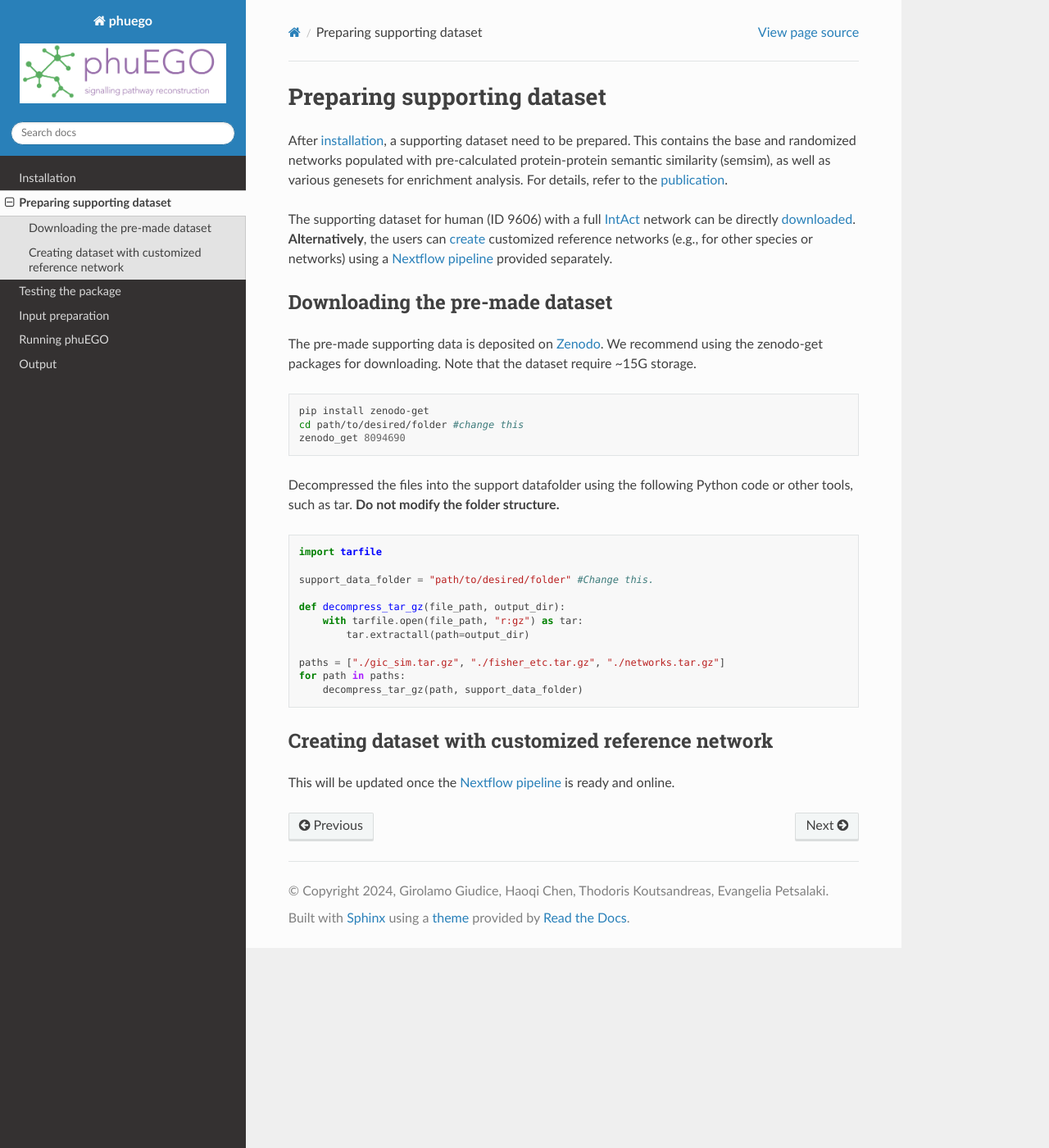
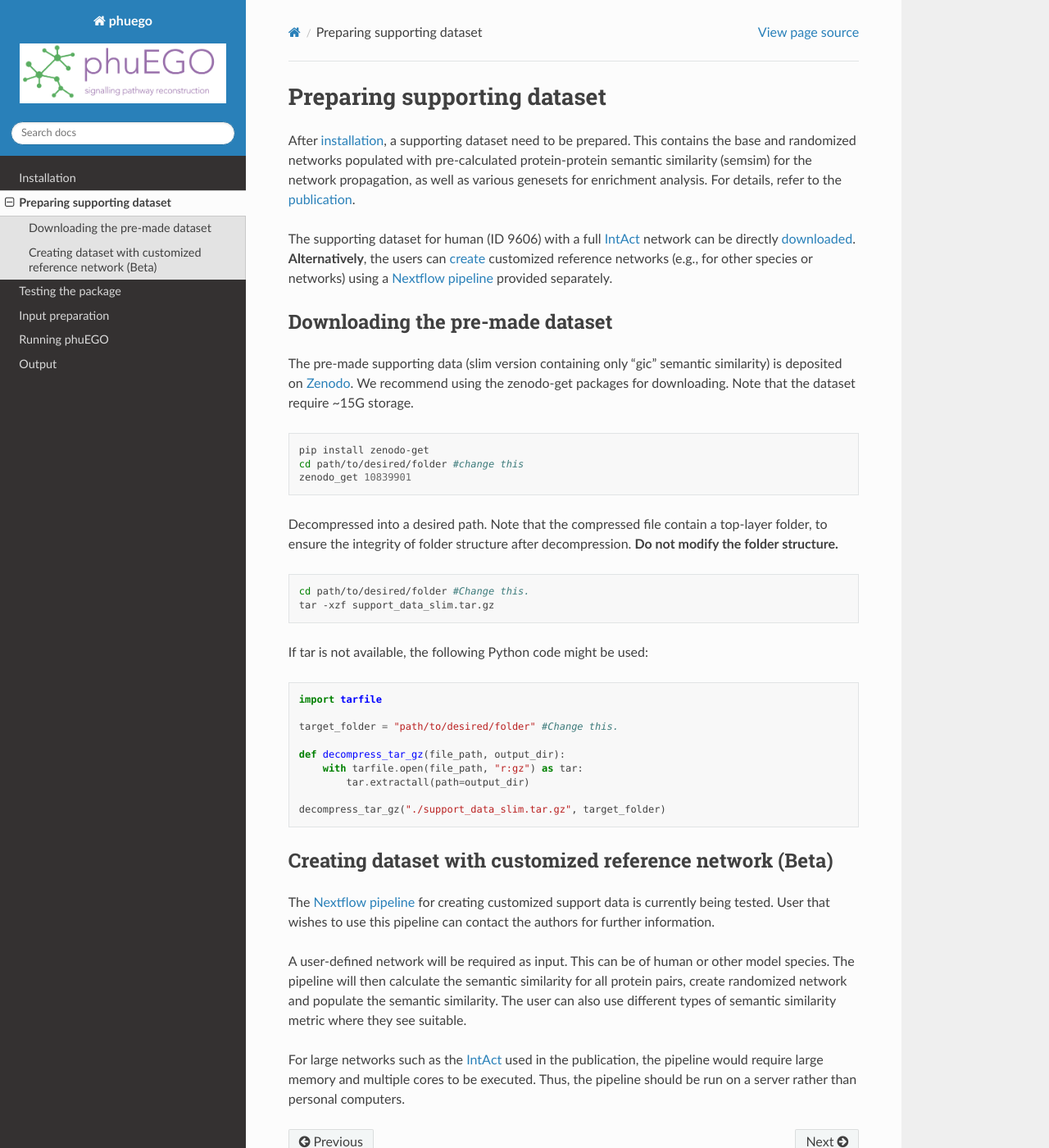
Before and after one commit to haoqichen20/phuego, a Sphinx documentation site: the page built from docs/source/support_data.rst, in a window 1280 px wide and 1400 px high. Shown: the whole window at 82% size. Built offline with Sphinx 7.4.7 and the Read the Docs theme 2.0.0, drawn with Linux system fonts in a browser that asks for light colours.

Commit message:
update documentation

```diff
--- a/docs/source/support_data.rst
+++ b/docs/source/support_data.rst
@@ -3,14 +3,14 @@ Preparing supporting dataset
 
 After :doc:`installation <installation>`, a supporting dataset need to be prepared. This
 contains the base and randomized networks populated with pre-calculated protein-protein
-semantic similarity (semsim), as well as various genesets for enrichment analysis.
+semantic similarity (semsim) for the network propagation, as well as various genesets for enrichment analysis.
 For details, refer to the :ref:`publication <citation>`.
 
 The supporting dataset for human (ID 9606) with a full
 `IntAct <https://www.ebi.ac.uk/intact/home>`__ network can be
 directly :ref:`downloaded <download>`. **Alternatively**, the users can :ref:`create <create>`
 customized reference networks (e.g., for other species or networks) using
-a `Nextflow pipeline <https://url_to_be_added>`__ provided separately.
+a `Nextflow pipeline <https://github.com/haoqichen20/phuego_support>`__ provided separately.
 
 
 .. _download:
@@ -20,42 +20,58 @@ Downloading the pre-made dataset
 
 .. container::
 
-    The pre-made supporting data is deposited on
-    `Zenodo <https://zenodo.org/record/8094690>`__. We recommend using the
-    zenodo-get packages for downloading. Note that the dataset require
-    ~15G storage.
+    The pre-made supporting data (slim version containing only "gic" semantic similarity)
+    is deposited on `Zenodo <https://zenodo.org/records/10839901>`__.
+    We recommend using the zenodo-get packages for downloading.
+    Note that the dataset require ~15G storage.
 
     .. code-block:: bash
 
         pip install zenodo-get
         cd path/to/desired/folder #change this
-        zenodo_get 8094690
+        zenodo_get 10839901
 
 .. container::
 
-    Decompressed the files into the support datafolder using the following
-    Python code or other tools, such as tar. **Do not modify the folder
-    structure.**
+    Decompressed into a desired path.
+    Note that the compressed file contain a top-layer folder,
+    to ensure the integrity of folder structure after decompression. **Do not
+    modify the folder structure.**
+
+    .. code-block:: bash
+
+        cd path/to/desired/folder #Change this.
+        tar -xzf support_data_slim.tar.gz
+
+    If tar is not available, the following Python code might be used:
 
     .. code-block:: python
 
         import tarfile
 
-        support_data_folder = "path/to/desired/folder" #Change this.
+        target_folder = "path/to/desired/folder" #Change this.
 
         def decompress_tar_gz(file_path, output_dir):
             with tarfile.open(file_path, "r:gz") as tar:
                 tar.extractall(path=output_dir)
 
-        paths = ["./gic_sim.tar.gz", "./fisher_etc.tar.gz", "./networks.tar.gz"]
-        for path in paths:
-            decompress_tar_gz(path, support_data_folder)
+        decompress_tar_gz("./support_data_slim.tar.gz", target_folder)
 
 
 .. _create:
 
-Creating dataset with customized reference network
-~~~~~~~~~~~~~~~~~~~~~~~~~~~~~~~~~~~~~~~~~~~~~~~~~~
+Creating dataset with customized reference network (Beta)
+~~~~~~~~~~~~~~~~~~~~~~~~~~~~~~~~~~~~~~~~~~~~~~~~~~~~~~~~~
 
-This will be updated once the `Nextflow pipeline <https://url_to_be_added>`__
-is ready and online.
+The `Nextflow pipeline <https://github.com/haoqichen20/phuego_support>`__ for creating customized
+support data is currently being tested.
+User that wishes to use this pipeline can contact the authors for further information.
+
+A user-defined network will be required as input. This can be of human or other model species.
+The pipeline will then calculate the semantic similarity
+for all protein pairs, create randomized network and populate the semantic similarity.
+The user can also use different types of semantic similarity metric where they see suitable.
+
+For large networks such as the `IntAct <https://www.ebi.ac.uk/intact/home>`__ used in the publication,
+the pipeline would require large memory and multiple cores to be executed. Thus, the pipeline should be
+run on a server rather than personal computers.
```
Also changed, not shown: docs/source/input_preparation.rst (+10 -23 lines), docs/source/installation.rst (+12 -13 lines), docs/source/mock_test_run.rst (+31 -9 lines), docs/source/usage_cli.rst (+0 -25 lines).
